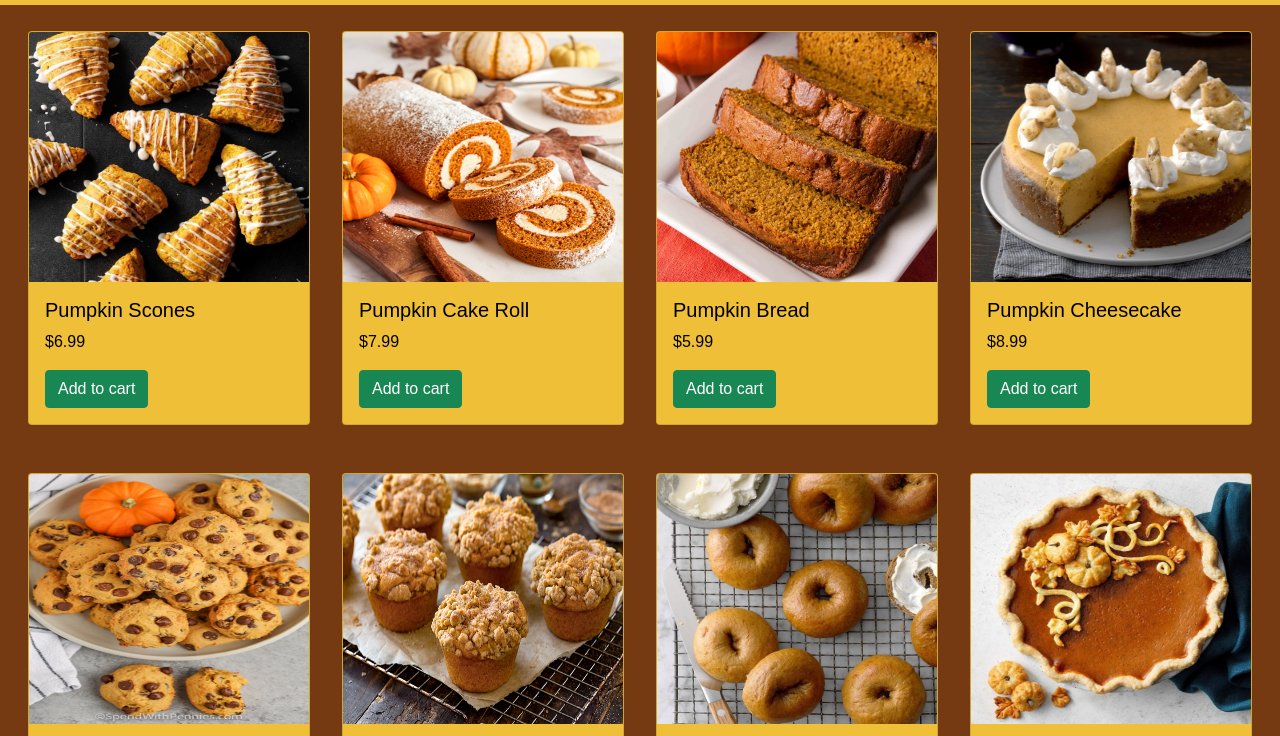
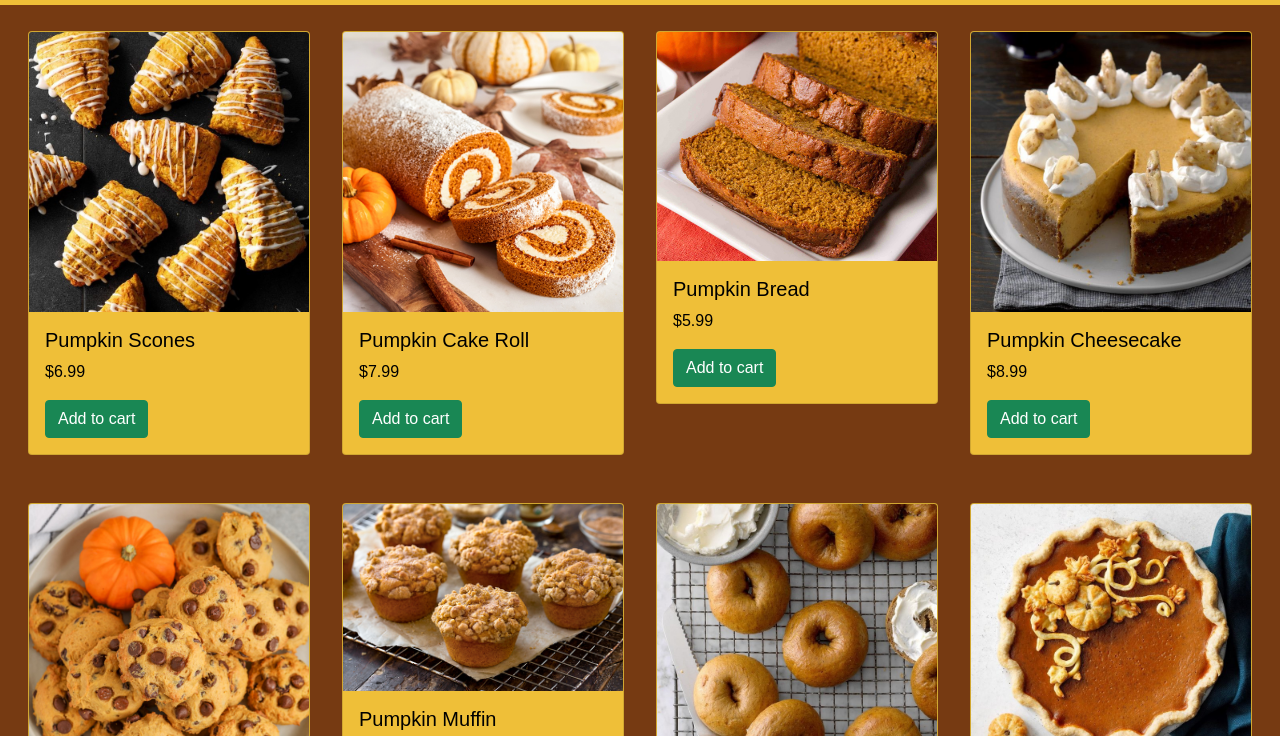
Before and after one commit to trbern1/Jack-Of-All-Lanterns, a plain HTML site: page menu.html in a window 1280 px wide. Shown: the part 51-787 px from the top of the page. Drawn offline with nearby package versions, Linux system fonts and the light colour scheme.

Commit message:
Merge branches 'main' and 'main' of https://github.com/sk8terboyz/Jack-Of-All-Lanterns

```diff
--- a/assets/css/style.css
+++ b/assets/css/style.css
@@ -48,10 +48,6 @@ body{
     color: black;
 }
 
-#menuimg{
-    height: 250px;
-}
-
 @media only screen and (min-width: 580px) {
 #hero-title{
     font-size: 50px !important;
```
